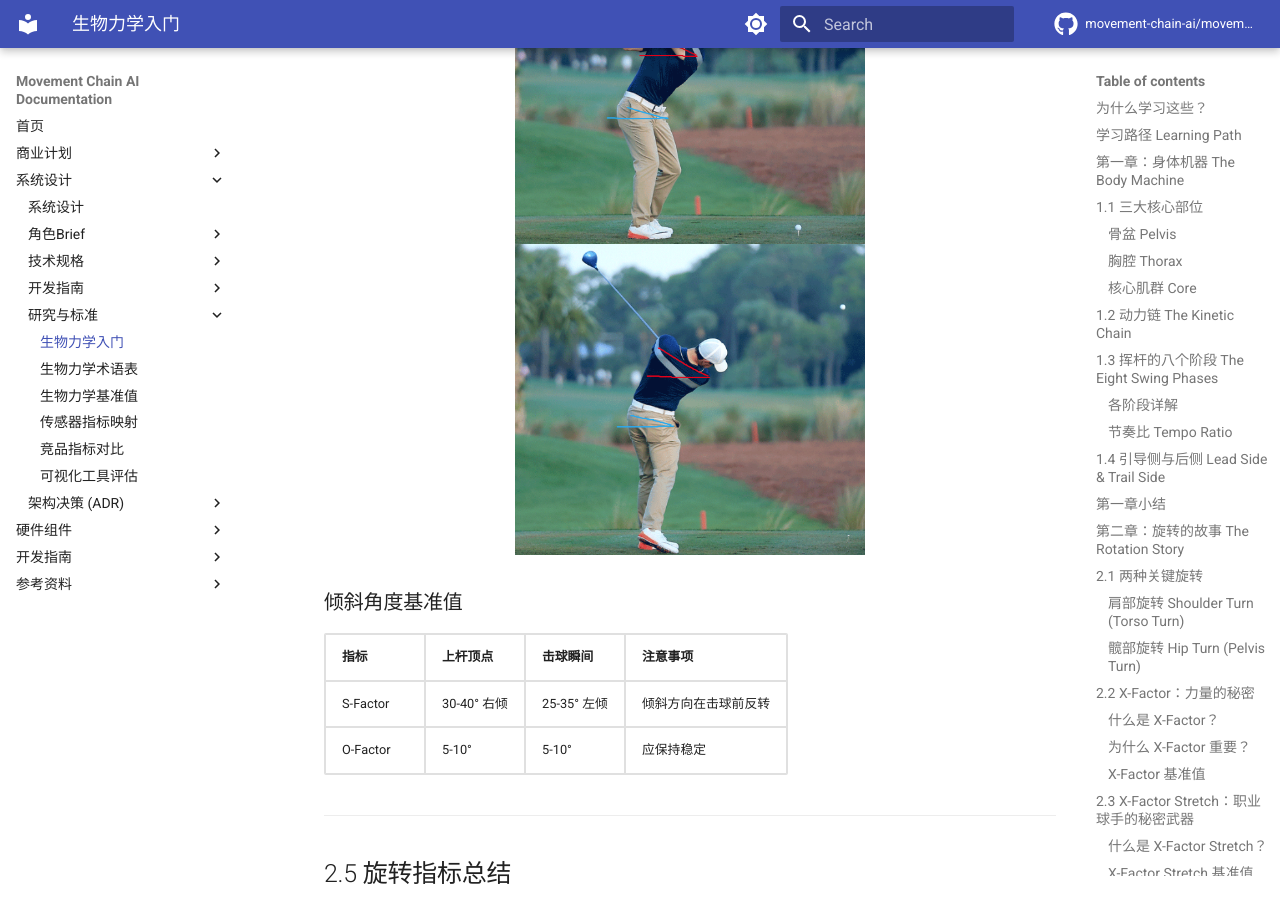
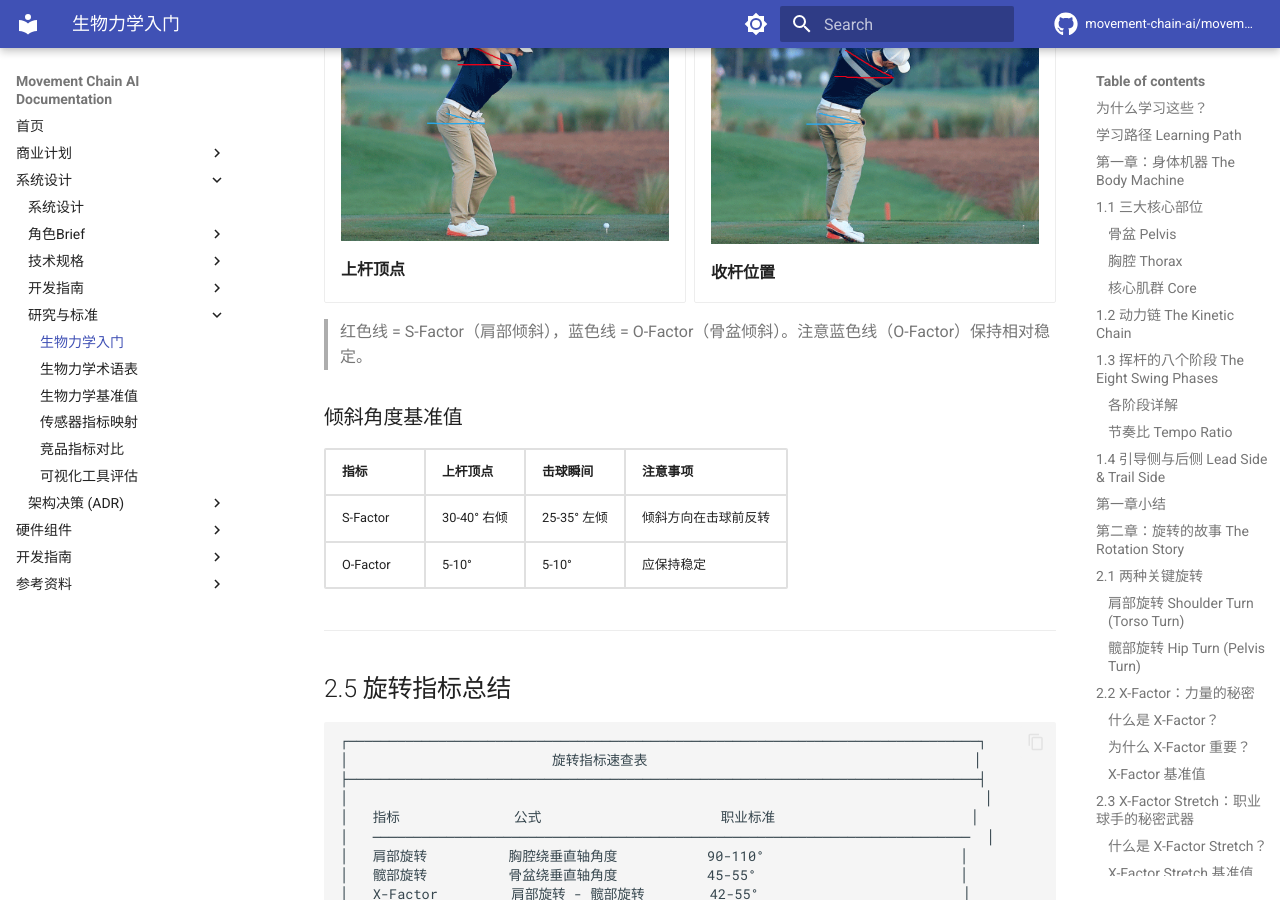
Before and after one commit to movement-chain-ai/movement-chain-docs, an MkDocs documentation site: the page built from docs/zh/design/research/biomechanics-101.md, in a window 1280 px wide and 900 px high, scrolled down 10815 px. Built offline with MkDocs 1.6.1 and Material for MkDocs 9.7.7, drawn with Linux system fonts in a browser that asks for light colours; comment, search, counter and statistics services are not loaded; the version menu is left out.

Commit message:
docs: 调整 S-Factor O-Factor 图片为左右并排布局
使用 grid cards 布局让两张图片左右排列

🤖 Generated with [Claude Code](https://claude.com/claude-code)

Co-Authored-By: Claude Opus 4.5 <noreply@anthropic.com>

```diff
--- a/docs/zh/design/research/biomechanics-101.md
+++ b/docs/zh/design/research/biomechanics-101.md
@@ -425,10 +425,19 @@ X-Factor 代表了你在上杆顶点时**躯干被"拧紧"的程度**。
 
 **中文解释**: 骨盆倾斜应该保持相对稳定（5-10°），过大的变化会影响稳定性。
 
-<figure markdown="span">
-  ![S-O Factor 上杆顶点](../../images/s-o-factor-top.png){ width="350" }
-  ![S-O Factor 收杆](../../images/s-o-factor-follow-through.png){ width="350" }
-</figure>
+<div class="grid cards" markdown>
+
+-   ![S-O Factor 上杆顶点](../../images/s-o-factor-top.png)
+
+    **上杆顶点**
+
+-   ![S-O Factor 收杆](../../images/s-o-factor-follow-through.png)
+
+    **收杆位置**
+
+</div>
+
+> 红色线 = S-Factor（肩部倾斜），蓝色线 = O-Factor（骨盆倾斜）。注意蓝色线（O-Factor）保持相对稳定。
 
 ### 倾斜角度基准值
 
```
Also changed, not shown: docs/zh/images/side-bend-definition.png (deleted).
